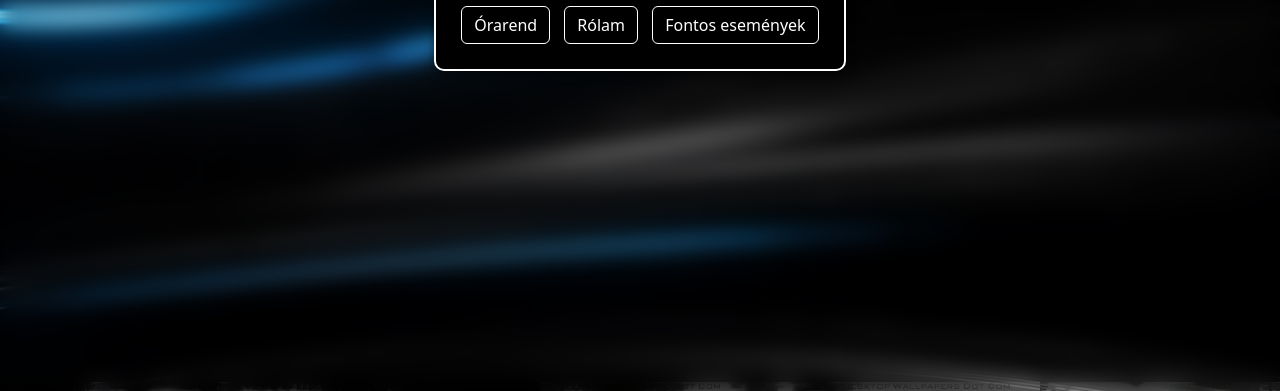
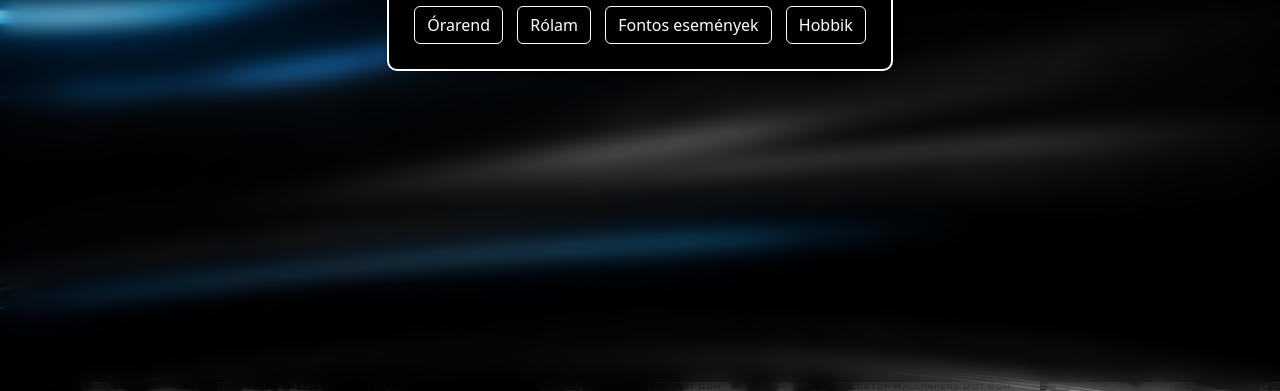
Before and after one commit to banyaszbalazs/weboldalam, a plain HTML site: page index.html in a window 1280 px wide. Shown: the part 409-800 px from the top of the page. Drawn offline with nearby package versions, Linux system fonts and the light colour scheme.

Commit message:
Update index.html

```diff
--- a/index.html
+++ b/index.html
@@ -46,6 +46,7 @@
         <a href="https://banyaszbalazs.github.io/orarend/" class="btn btn-outline-primary">Órarend</a>
         <a href="rolam.html" class="btn btn-outline-primary">Rólam</a>
         <a href="esemenyek.html" class="btn btn-outline-primary">Fontos események</a>
+        <a href="hobbi.html" class="btn btn-outline-primary">Hobbik</a>
     </div>
 </body>
 </html>
```
